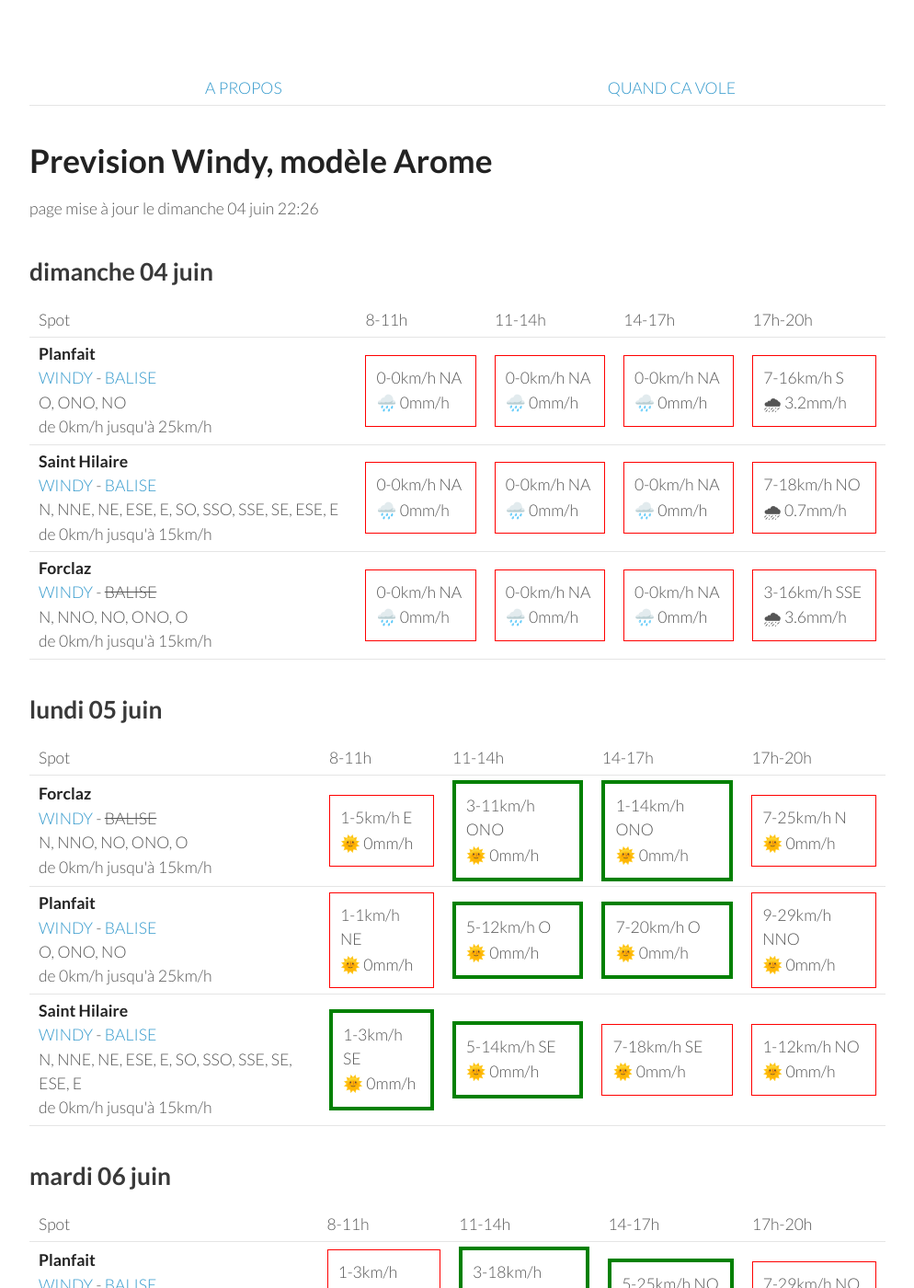
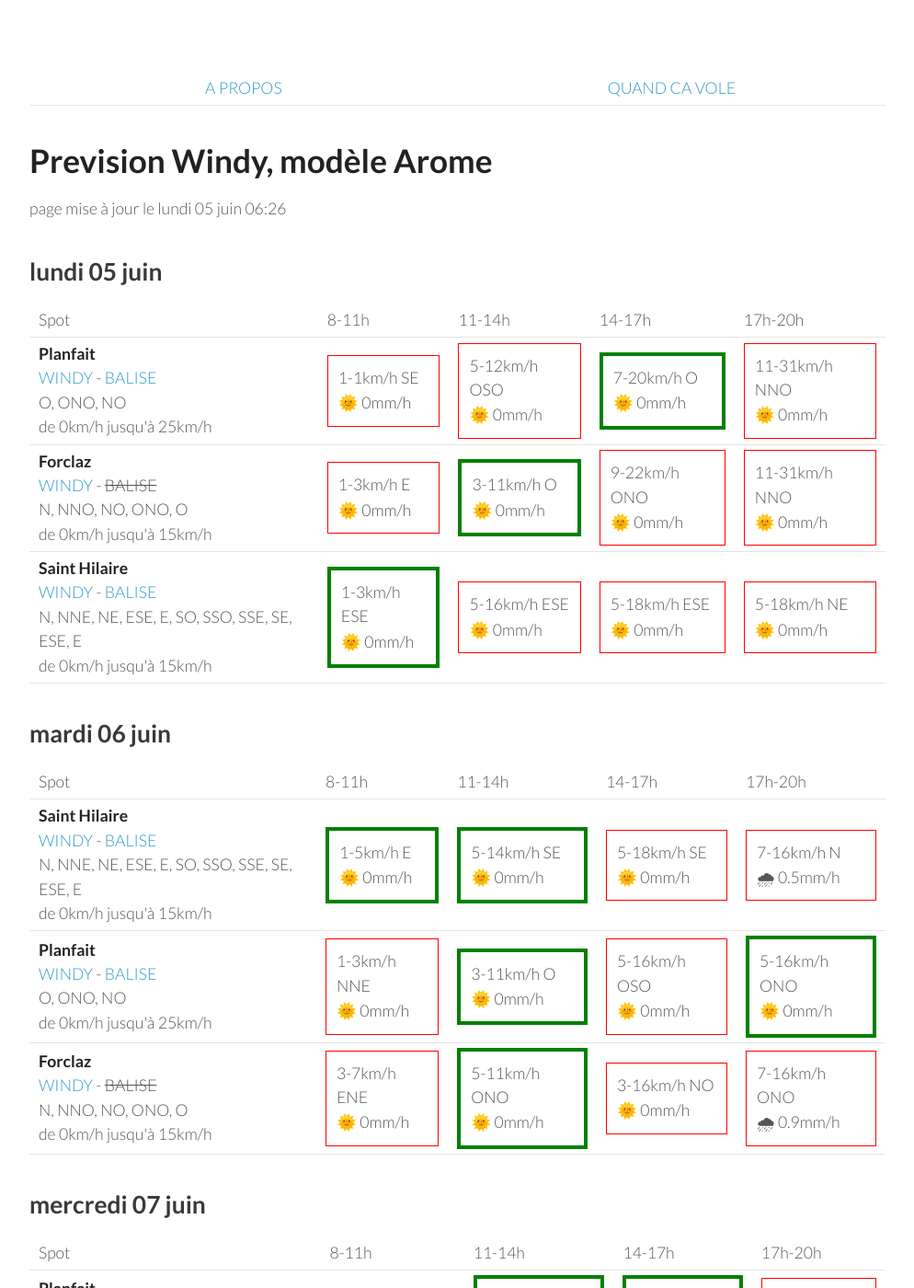
Before and after one commit to parapente-dans-le-nord/parapente-dans-le-nord.github.io, a Jekyll site: the page built from alpes_nord.markdown, in a window 1280 px wide and 1400 px high. Shown: the whole window at 92% size, without its empty margins (26-1020 px from the left). Built offline with Jekyll 4.4.1, drawn with Linux system fonts in a browser that asks for light colours; some of the changed text lies outside the part shown.

Commit message:
update index.markdown

```diff
--- a/alpes_nord.markdown
+++ b/alpes_nord.markdown
@@ -7,9 +7,9 @@ title:  "Tous les spots"
 {: .links}
 
 # Prevision Windy, modèle Arome
-page mise à jour le dimanche 04 juin 22:26
+page mise à jour le lundi 05 juin 06:26
 
-## dimanche 04 juin
+## lundi 05 juin
 
 {::nomarkdown}
 <table>
@@ -24,73 +24,30 @@ page mise à jour le dimanche 04 juin 22:26
 <tr>
         <td><strong>Planfait</strong><br><a href="https://windy.com/45.853/6.223?45.415,6.223,8">WINDY</a> - <span class=""><a href="https://www.openwindmap.org/PP496">BALISE</a> </span><br> <span class="vent-favorable">O, ONO, NO</span><br><span class="force-vent">de 0km/h jusqu'à 25km/h</span> </td>
 
-            <td><div class="not-flyable"><p>0-0km/h NA</p><p>🌧️ 0mm/h</p></div></td>
-            <td><div class="not-flyable"><p>0-0km/h NA</p><p>🌧️ 0mm/h</p></div></td>
-            <td><div class="not-flyable"><p>0-0km/h NA</p><p>🌧️ 0mm/h</p></div></td>
-            <td><div class="not-flyable"><p>7-16km/h S</p><p>🌧 3.2mm/h</p></div></td>
+            <td><div class="not-flyable"><p>1-1km/h SE</p><p>🌞 0mm/h</p></div></td>
+            <td><div class="not-flyable"><p>5-12km/h OSO</p><p>🌞 0mm/h</p></div></td>
+            <td><div class="flyable"><p>7-20km/h O</p><p>🌞 0mm/h</p></div></td>
+            <td><div class="not-flyable"><p>11-31km/h NNO</p><p>🌞 0mm/h</p></div></td>
 
-    </tr>
-<tr>
-        <td><strong>Saint Hilaire</strong><br><a href="https://windy.com/45.307/5.888?45.087,5.889,9,m:eUFagkX">WINDY</a> - <span class=""><a href="http://www.balisemeteo.com/balise.php?idBalise=61">BALISE</a> </span><br> <span class="vent-favorable">N, NNE, NE, ESE, E, SO, SSO, SSE, SE, ESE, E</span><br><span class="force-vent">de 0km/h jusqu'à 15km/h</span> </td>
-
-            <td><div class="not-flyable"><p>0-0km/h NA</p><p>🌧️ 0mm/h</p></div></td>
-            <td><div class="not-flyable"><p>0-0km/h NA</p><p>🌧️ 0mm/h</p></div></td>
-            <td><div class="not-flyable"><p>0-0km/h NA</p><p>🌧️ 0mm/h</p></div></td>
-            <td><div class="not-flyable"><p>7-18km/h NO</p><p>🌧 0.7mm/h</p></div></td>
 
     </tr>
 <tr>
         <td><strong>Forclaz</strong><br><a href="https://windy.com/45.814/6.247?45.375,6.246,8,m:eVwaglz">WINDY</a> - <span class="no-balise"> BALISE </span><br> <span class="vent-favorable">N, NNO, NO, ONO, O</span><br><span class="force-vent">de 0km/h jusqu'à 15km/h</span> </td>
 
-            <td><div class="not-flyable"><p>0-0km/h NA</p><p>🌧️ 0mm/h</p></div></td>
-            <td><div class="not-flyable"><p>0-0km/h NA</p><p>🌧️ 0mm/h</p></div></td>
-            <td><div class="not-flyable"><p>0-0km/h NA</p><p>🌧️ 0mm/h</p></div></td>
-            <td><div class="not-flyable"><p>3-16km/h SSE</p><p>🌧 3.6mm/h</p></div></td>
-
-    </tr>
-
-</tbody>
-</table>
-{:/}
-## lundi 05 juin
-
-{::nomarkdown}
-<table>
-  <tbody>
-    <tr>
-      <td>Spot</td>
-      <td>8-11h</td>
-      <td>11-14h</td>
-      <td>14-17h</td>
-      <td>17h-20h</td>
-    </tr>
-<tr>
-        <td><strong>Forclaz</strong><br><a href="https://windy.com/45.814/6.247?45.375,6.246,8,m:eVwaglz">WINDY</a> - <span class="no-balise"> BALISE </span><br> <span class="vent-favorable">N, NNO, NO, ONO, O</span><br><span class="force-vent">de 0km/h jusqu'à 15km/h</span> </td>
-
-            <td><div class="not-flyable"><p>1-5km/h E</p><p>🌞 0mm/h</p></div></td>
-            <td><div class="flyable"><p>3-11km/h ONO</p><p>🌞 0mm/h</p></div></td>
-            <td><div class="flyable"><p>1-14km/h ONO</p><p>🌞 0mm/h</p></div></td>
-            <td><div class="not-flyable"><p>7-25km/h N</p><p>🌞 0mm/h</p></div></td>
-
-
-    </tr>
-<tr>
-        <td><strong>Planfait</strong><br><a href="https://windy.com/45.853/6.223?45.415,6.223,8">WINDY</a> - <span class=""><a href="https://www.openwindmap.org/PP496">BALISE</a> </span><br> <span class="vent-favorable">O, ONO, NO</span><br><span class="force-vent">de 0km/h jusqu'à 25km/h</span> </td>
-
-            <td><div class="not-flyable"><p>1-1km/h NE</p><p>🌞 0mm/h</p></div></td>
-            <td><div class="flyable"><p>5-12km/h O</p><p>🌞 0mm/h</p></div></td>
-            <td><div class="flyable"><p>7-20km/h O</p><p>🌞 0mm/h</p></div></td>
-            <td><div class="not-flyable"><p>9-29km/h NNO</p><p>🌞 0mm/h</p></div></td>
+            <td><div class="not-flyable"><p>1-3km/h E</p><p>🌞 0mm/h</p></div></td>
+            <td><div class="flyable"><p>3-11km/h O</p><p>🌞 0mm/h</p></div></td>
+            <td><div class="not-flyable"><p>9-22km/h ONO</p><p>🌞 0mm/h</p></div></td>
+            <td><div class="not-flyable"><p>11-31km/h NNO</p><p>🌞 0mm/h</p></div></td>
 
 
     </tr>
 <tr>
         <td><strong>Saint Hilaire</strong><br><a href="https://windy.com/45.307/5.888?45.087,5.889,9,m:eUFagkX">WINDY</a> - <span class=""><a href="http://www.balisemeteo.com/balise.php?idBalise=61">BALISE</a> </span><br> <span class="vent-favorable">N, NNE, NE, ESE, E, SO, SSO, SSE, SE, ESE, E</span><br><span class="force-vent">de 0km/h jusqu'à 15km/h</span> </td>
 
-            <td><div class="flyable"><p>1-3km/h SE</p><p>🌞 0mm/h</p></div></td>
-            <td><div class="flyable"><p>5-14km/h SE</p><p>🌞 0mm/h</p></div></td>
-            <td><div class="not-flyable"><p>7-18km/h SE</p><p>🌞 0mm/h</p></div></td>
-            <td><div class="not-flyable"><p>1-12km/h NO</p><p>🌞 0mm/h</p></div></td>
+            <td><div class="flyable"><p>1-3km/h ESE</p><p>🌞 0mm/h</p></div></td>
+            <td><div class="not-flyable"><p>5-16km/h ESE</p><p>🌞 0mm/h</p></div></td>
+            <td><div class="not-flyable"><p>5-18km/h ESE</p><p>🌞 0mm/h</p></div></td>
+            <td><div class="not-flyable"><p>5-18km/h NE</p><p>🌞 0mm/h</p></div></td>
 
 
     </tr>
@@ -111,32 +68,32 @@ page mise à jour le dimanche 04 juin 22:26
       <td>17h-20h</td>
     </tr>
 <tr>
-        <td><strong>Planfait</strong><br><a href="https://windy.com/45.853/6.223?45.415,6.223,8">WINDY</a> - <span class=""><a href="https://www.openwindmap.org/PP496">BALISE</a> </span><br> <span class="vent-favorable">O, ONO, NO</span><br><span class="force-vent">de 0km/h jusqu'à 25km/h</span> </td>
+        <td><strong>Saint Hilaire</strong><br><a href="https://windy.com/45.307/5.888?45.087,5.889,9,m:eUFagkX">WINDY</a> - <span class=""><a href="http://www.balisemeteo.com/balise.php?idBalise=61">BALISE</a> </span><br> <span class="vent-favorable">N, NNE, NE, ESE, E, SO, SSO, SSE, SE, ESE, E</span><br><span class="force-vent">de 0km/h jusqu'à 15km/h</span> </td>
 
-            <td><div class="not-flyable"><p>1-3km/h NNE</p><p>🌞 0mm/h</p></div></td>
-            <td><div class="flyable"><p>3-18km/h ONO</p><p>🌞 0mm/h</p></div></td>
-            <td><div class="flyable"><p>5-25km/h NO</p><p>🌞 0mm/h</p></div></td>
-            <td><div class="not-flyable"><p>7-29km/h NO</p><p>🌞 0mm/h</p></div></td>
+            <td><div class="flyable"><p>1-5km/h E</p><p>🌞 0mm/h</p></div></td>
+            <td><div class="flyable"><p>5-14km/h SE</p><p>🌞 0mm/h</p></div></td>
+            <td><div class="not-flyable"><p>5-18km/h SE</p><p>🌞 0mm/h</p></div></td>
+            <td><div class="not-flyable"><p>7-16km/h N</p><p>🌧 0.5mm/h</p></div></td>
 
 
     </tr>
 <tr>
-        <td><strong>Saint Hilaire</strong><br><a href="https://windy.com/45.307/5.888?45.087,5.889,9,m:eUFagkX">WINDY</a> - <span class=""><a href="http://www.balisemeteo.com/balise.php?idBalise=61">BALISE</a> </span><br> <span class="vent-favorable">N, NNE, NE, ESE, E, SO, SSO, SSE, SE, ESE, E</span><br><span class="force-vent">de 0km/h jusqu'à 15km/h</span> </td>
+        <td><strong>Planfait</strong><br><a href="https://windy.com/45.853/6.223?45.415,6.223,8">WINDY</a> - <span class=""><a href="https://www.openwindmap.org/PP496">BALISE</a> </span><br> <span class="vent-favorable">O, ONO, NO</span><br><span class="force-vent">de 0km/h jusqu'à 25km/h</span> </td>
 
-            <td><div class="flyable"><p>1-3km/h E</p><p>🌞 0mm/h</p></div></td>
-            <td><div class="not-flyable"><p>3-25km/h NNO</p><p>🌞 0mm/h</p></div></td>
-            <td><div class="not-flyable"><p>5-29km/h NNO</p><p>🌞 0mm/h</p></div></td>
-            <td><div class="not-flyable"><p>5-29km/h NNO</p><p>🌞 0mm/h</p></div></td>
+            <td><div class="not-flyable"><p>1-3km/h NNE</p><p>🌞 0mm/h</p></div></td>
+            <td><div class="flyable"><p>3-11km/h O</p><p>🌞 0mm/h</p></div></td>
+            <td><div class="not-flyable"><p>5-16km/h OSO</p><p>🌞 0mm/h</p></div></td>
+            <td><div class="flyable"><p>5-16km/h ONO</p><p>🌞 0mm/h</p></div></td>
 
 
     </tr>
 <tr>
         <td><strong>Forclaz</strong><br><a href="https://windy.com/45.814/6.247?45.375,6.246,8,m:eVwaglz">WINDY</a> - <span class="no-balise"> BALISE </span><br> <span class="vent-favorable">N, NNO, NO, ONO, O</span><br><span class="force-vent">de 0km/h jusqu'à 15km/h</span> </td>
 
-            <td><div class="not-flyable"><p>3-5km/h NE</p><p>🌞 0mm/h</p></div></td>
-            <td><div class="not-flyable"><p>3-16km/h ONO</p><p>🌞 0mm/h</p></div></td>
-            <td><div class="not-flyable"><p>5-25km/h NO</p><p>🌧 0.2mm/h</p></div></td>
-            <td><div class="not-flyable"><p>7-31km/h NO</p><p>🌞 0mm/h</p></div></td>
+            <td><div class="not-flyable"><p>3-7km/h ENE</p><p>🌞 0mm/h</p></div></td>
+            <td><div class="flyable"><p>5-11km/h ONO</p><p>🌞 0mm/h</p></div></td>
+            <td><div class="not-flyable"><p>3-16km/h NO</p><p>🌞 0mm/h</p></div></td>
+            <td><div class="not-flyable"><p>7-16km/h ONO</p><p>🌧 0.9mm/h</p></div></td>
 
 
     </tr>
@@ -160,28 +117,28 @@ page mise à jour le dimanche 04 juin 22:26
         <td><strong>Planfait</strong><br><a href="https://windy.com/45.853/6.223?45.415,6.223,8">WINDY</a> - <span class=""><a href="https://www.openwindmap.org/PP496">BALISE</a> </span><br> <span class="vent-favorable">O, ONO, NO</span><br><span class="force-vent">de 0km/h jusqu'à 25km/h</span> </td>
 
             <td><div class="not-flyable"><p>3-14km/h ESE</p><p>🌞 0mm/h</p></div></td>
-            <td><div class="flyable"><p>5-20km/h NO</p><p>🌞 0mm/h</p></div></td>
-            <td><div class="flyable"><p>5-25km/h NO</p><p>🌞 0mm/h</p></div></td>
-            <td><div class="not-flyable"><p>7-29km/h NO</p><p>🌞 0mm/h</p></div></td>
+            <td><div class="flyable"><p>3-18km/h ONO</p><p>🌞 0mm/h</p></div></td>
+            <td><div class="flyable"><p>5-24km/h NO</p><p>🌞 0mm/h</p></div></td>
+            <td><div class="not-flyable"><p>5-27km/h NO</p><p>🌞 0mm/h</p></div></td>
 
 
     </tr>
 <tr>
         <td><strong>Saint Hilaire</strong><br><a href="https://windy.com/45.307/5.888?45.087,5.889,9,m:eUFagkX">WINDY</a> - <span class=""><a href="http://www.balisemeteo.com/balise.php?idBalise=61">BALISE</a> </span><br> <span class="vent-favorable">N, NNE, NE, ESE, E, SO, SSO, SSE, SE, ESE, E</span><br><span class="force-vent">de 0km/h jusqu'à 15km/h</span> </td>
 
-            <td><div class="not-flyable"><p>1-16km/h N</p><p>🌞 0mm/h</p></div></td>
+            <td><div class="not-flyable"><p>1-16km/h NNO</p><p>🌞 0mm/h</p></div></td>
             <td><div class="not-flyable"><p>3-20km/h ONO</p><p>🌞 0mm/h</p></div></td>
             <td><div class="not-flyable"><p>5-27km/h O</p><p>🌞 0mm/h</p></div></td>
-            <td><div class="not-flyable"><p>1-29km/h N</p><p>🌧 0.6mm/h</p></div></td>
+            <td><div class="not-flyable"><p>1-27km/h NO</p><p>🌧 1.3mm/h</p></div></td>
 
 
     </tr>
 <tr>
         <td><strong>Forclaz</strong><br><a href="https://windy.com/45.814/6.247?45.375,6.246,8,m:eVwaglz">WINDY</a> - <span class="no-balise"> BALISE </span><br> <span class="vent-favorable">N, NNO, NO, ONO, O</span><br><span class="force-vent">de 0km/h jusqu'à 15km/h</span> </td>
 
-            <td><div class="not-flyable"><p>3-12km/h ESE</p><p>🌞 0mm/h</p></div></td>
-            <td><div class="not-flyable"><p>3-16km/h NO</p><p>🌞 0mm/h</p></div></td>
-            <td><div class="not-flyable"><p>5-25km/h NO</p><p>🌞 0mm/h</p></div></td>
+            <td><div class="not-flyable"><p>3-16km/h ESE</p><p>🌞 0mm/h</p></div></td>
+            <td><div class="not-flyable"><p>3-16km/h ONO</p><p>🌞 0mm/h</p></div></td>
+            <td><div class="not-flyable"><p>5-24km/h NO</p><p>🌞 0mm/h</p></div></td>
             <td><div class="not-flyable"><p>5-27km/h NO</p><p>🌞 0mm/h</p></div></td>
 
 
@@ -206,29 +163,29 @@ page mise à jour le dimanche 04 juin 22:26
         <td><strong>Planfait</strong><br><a href="https://windy.com/45.853/6.223?45.415,6.223,8">WINDY</a> - <span class=""><a href="https://www.openwindmap.org/PP496">BALISE</a> </span><br> <span class="vent-favorable">O, ONO, NO</span><br><span class="force-vent">de 0km/h jusqu'à 25km/h</span> </td>
 
             <td><div class="not-flyable"><p>1-11km/h ESE</p><p>🌞 0mm/h</p></div></td>
-            <td><div class="flyable"><p>5-20km/h NO</p><p>🌞 0mm/h</p></div></td>
-            <td><div class="flyable"><p>5-25km/h NO</p><p>🌧 0.2mm/h</p></div></td>
-            <td><div class="not-flyable"><p>7-27km/h NO</p><p>🌞 0mm/h</p></div></td>
+            <td><div class="flyable"><p>3-18km/h ONO</p><p>🌞 0mm/h</p></div></td>
+            <td><div class="flyable"><p>5-24km/h ONO</p><p>🌞 0mm/h</p></div></td>
+            <td><div class="not-flyable"><p>5-24km/h SO</p><p>🌧 0.5mm/h</p></div></td>
+
+
+    </tr>
+<tr>
+        <td><strong>Forclaz</strong><br><a href="https://windy.com/45.814/6.247?45.375,6.246,8,m:eVwaglz">WINDY</a> - <span class="no-balise"> BALISE </span><br> <span class="vent-favorable">N, NNO, NO, ONO, O</span><br><span class="force-vent">de 0km/h jusqu'à 15km/h</span> </td>
+
+            <td><div class="not-flyable"><p>1-12km/h ESE</p><p>🌞 0mm/h</p></div></td>
+            <td><div class="not-flyable"><p>3-18km/h ONO</p><p>🌞 0mm/h</p></div></td>
+            <td><div class="not-flyable"><p>5-24km/h NO</p><p>🌞 0mm/h</p></div></td>
+            <td><div class="not-flyable"><p>3-25km/h SSO</p><p>🌧 0.8mm/h</p></div></td>
 
 
     </tr>
 <tr>
         <td><strong>Saint Hilaire</strong><br><a href="https://windy.com/45.307/5.888?45.087,5.889,9,m:eUFagkX">WINDY</a> - <span class=""><a href="http://www.balisemeteo.com/balise.php?idBalise=61">BALISE</a> </span><br> <span class="vent-favorable">N, NNE, NE, ESE, E, SO, SSO, SSE, SE, ESE, E</span><br><span class="force-vent">de 0km/h jusqu'à 15km/h</span> </td>
 
-            <td><div class="not-flyable"><p>1-12km/h NNO</p><p>🌞 0mm/h</p></div></td>
-            <td><div class="not-flyable"><p>3-20km/h O</p><p>🌞 0mm/h</p></div></td>
+            <td><div class="not-flyable"><p>1-9km/h NO</p><p>🌞 0mm/h</p></div></td>
+            <td><div class="not-flyable"><p>3-24km/h OSO</p><p>🌞 0mm/h</p></div></td>
             <td><div class="not-flyable"><p>5-27km/h O</p><p>🌞 0mm/h</p></div></td>
             <td><div class="not-flyable"><p>1-33km/h SSO</p><p>🌧 0.6mm/h</p></div></td>
-
-
-    </tr>
-<tr>
-        <td><strong>Forclaz</strong><br><a href="https://windy.com/45.814/6.247?45.375,6.246,8,m:eVwaglz">WINDY</a> - <span class="no-balise"> BALISE </span><br> <span class="vent-favorable">N, NNO, NO, ONO, O</span><br><span class="force-vent">de 0km/h jusqu'à 15km/h</span> </td>
-
-            <td><div class="not-flyable"><p>3-12km/h ESE</p><p>🌞 0mm/h</p></div></td>
-            <td><div class="not-flyable"><p>3-16km/h ONO</p><p>🌞 0mm/h</p></div></td>
-            <td><div class="not-flyable"><p>5-24km/h NO</p><p>🌞 0mm/h</p></div></td>
-            <td><div class="not-flyable"><p>3-25km/h SSO</p><p>🌧 0.8mm/h</p></div></td>
 
 
     </tr>
@@ -251,10 +208,10 @@ page mise à jour le dimanche 04 juin 22:26
 <tr>
         <td><strong>Planfait</strong><br><a href="https://windy.com/45.853/6.223?45.415,6.223,8">WINDY</a> - <span class=""><a href="https://www.openwindmap.org/PP496">BALISE</a> </span><br> <span class="vent-favorable">O, ONO, NO</span><br><span class="force-vent">de 0km/h jusqu'à 25km/h</span> </td>
 
-            <td><div class="not-flyable"><p>1-12km/h ESE</p><p>🌞 0mm/h</p></div></td>
-            <td><div class="flyable"><p>3-20km/h ONO</p><p>🌞 0mm/h</p></div></td>
-            <td><div class="flyable"><p>5-25km/h NO</p><p>🌞 0mm/h</p></div></td>
-            <td><div class="flyable"><p>5-25km/h NO</p><p>🌞 0mm/h</p></div></td>
+            <td><div class="not-flyable"><p>3-12km/h ESE</p><p>🌞 0mm/h</p></div></td>
+            <td><div class="flyable"><p>3-18km/h O</p><p>🌞 0mm/h</p></div></td>
+            <td><div class="flyable"><p>5-25km/h NO</p><p>🌧 0.5mm/h</p></div></td>
+            <td><div class="not-flyable"><p>3-25km/h SSO</p><p>🌧 0.8mm/h</p></div></td>
 
 
     </tr>
```
